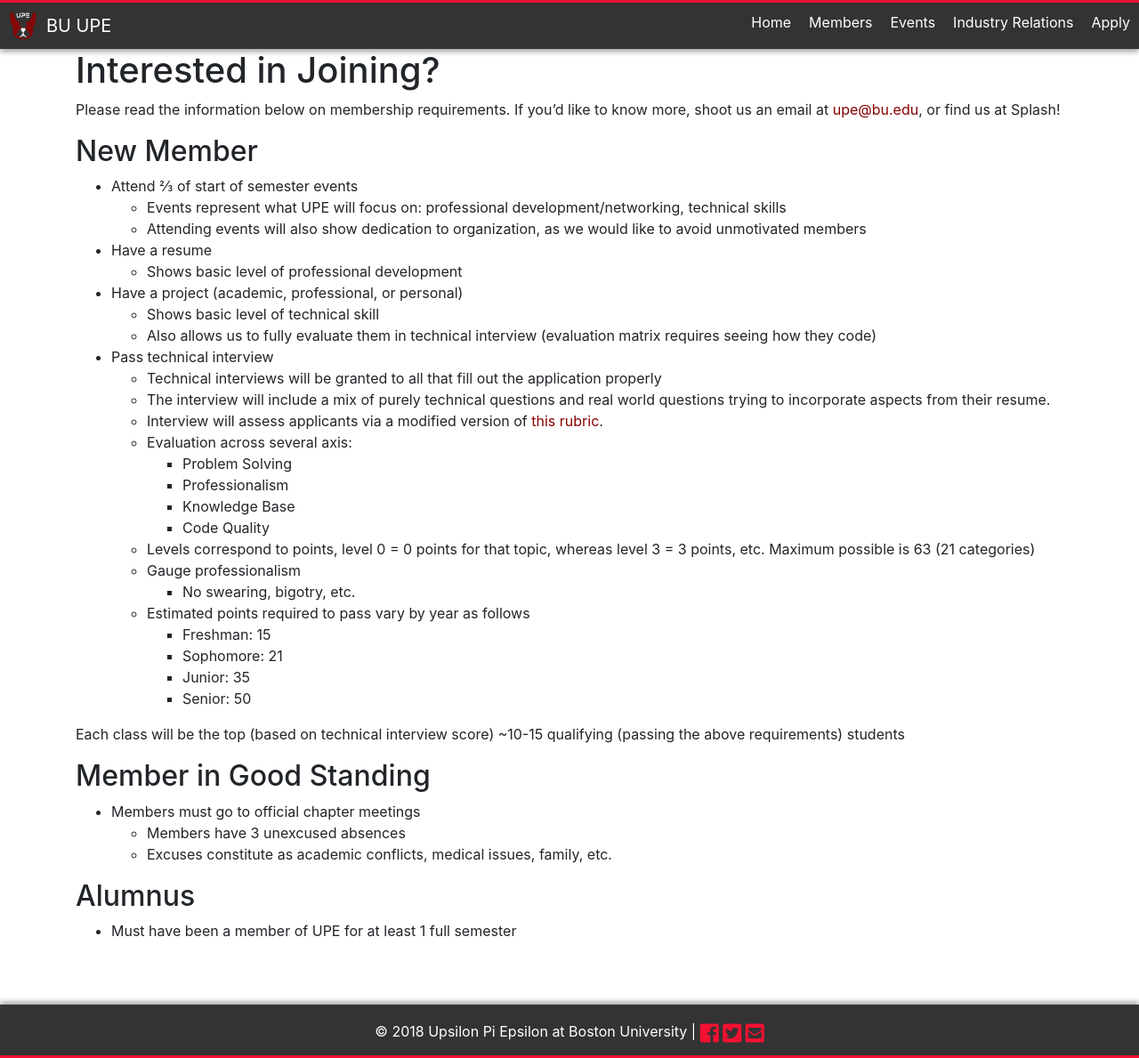
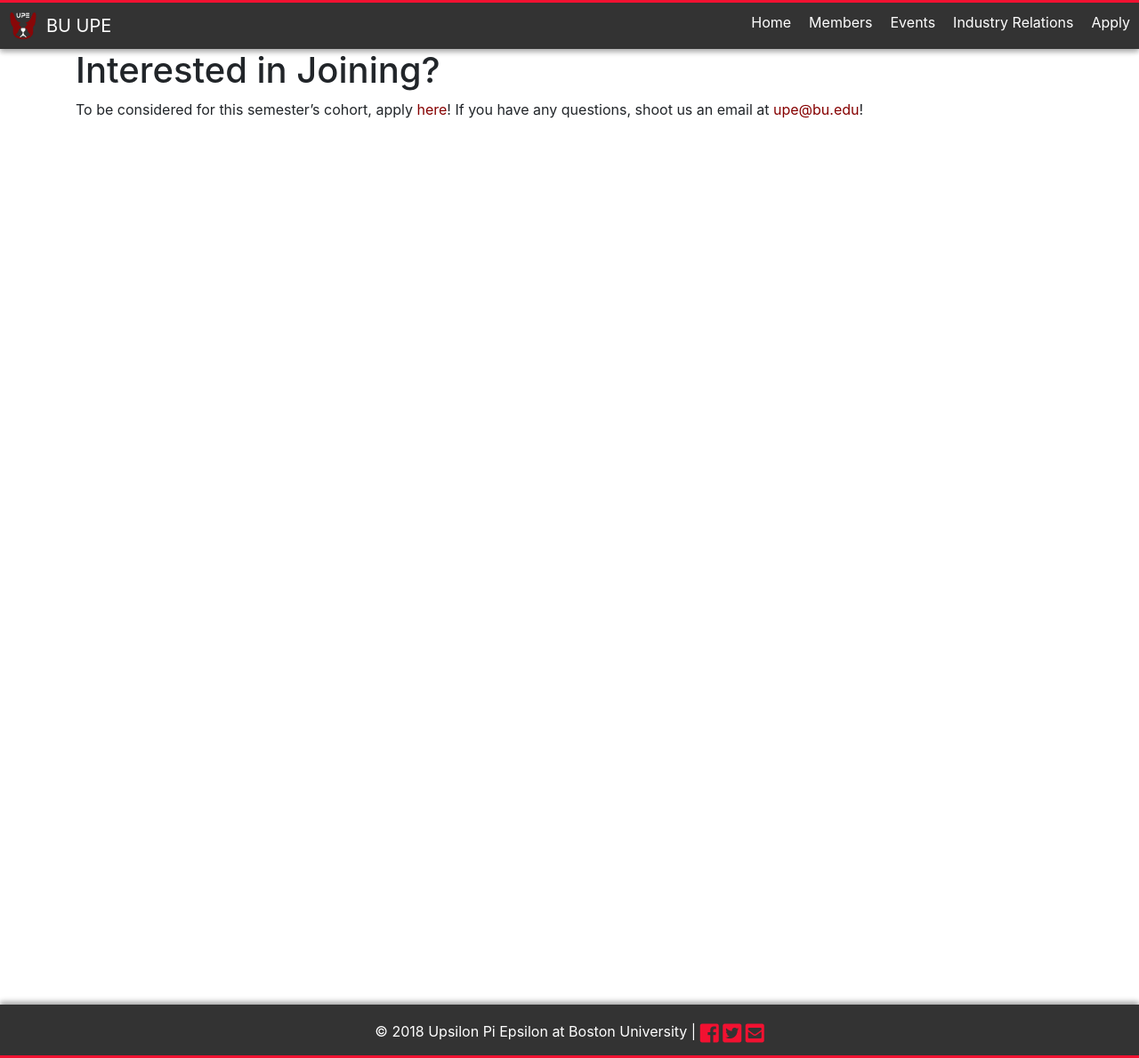
Before and after one commit to BUUPE/Old-Website, a Jekyll site: the page built from apply.md, in a window 1280 px wide and 1189 px high. Shown: the whole window at 89% size. Built offline with Jekyll 4.4.1, drawn with Linux system fonts in a browser that asks for light colours; nearby versions of some CDN libraries; comment, search, counter and statistics services are not loaded.

Commit message:
Update apply link

```diff
--- a/_includes/header.html
+++ b/_includes/header.html
@@ -19,7 +19,7 @@
         <a class="nav-link" href="/relations">Industry Relations</a>
       </li>
       <li class="nav-item">
-        <a class="nav-link" href="/apply">Apply</a>
+        <a class="nav-link" href="https://forms.gle/RRynwBT3eHW7BsT46">Apply</a>
       </li>
     </ul>
   </div>
--- a/apply.md
+++ b/apply.md
@@ -6,43 +6,4 @@ permalink: /apply
 
 # Interested in Joining?
 
-Please read the information below on membership requirements. If you'd like to know more, shoot us an email at [upe@bu.edu](mailto:upe@bu.edu), or find us at Splash!
-
-<!--## [Apply Now!](https://goo.gl/forms/t3XQUUyTM3TZiNlk2)-->
-
-## New Member
-- Attend ⅔ of start of semester events
-	- Events represent what UPE will focus on: professional development/networking, technical skills
-	- Attending events will also show dedication to organization, as we would like to avoid unmotivated members
-- Have a resume
-	- Shows basic level of professional development
-- Have a project (academic, professional, or personal)
-	- Shows basic level of technical skill
-	- Also allows us to fully evaluate them in technical interview (evaluation matrix requires seeing how they code)
-- Pass technical interview
-	- Technical interviews will be granted to all that fill out the application properly
-	- The interview will include a mix of purely technical questions and real world questions trying to incorporate aspects from their resume.
-	- Interview will assess applicants via a modified version of [this rubric](http://sijinjoseph.com/programmer-competency-matrix/).
-	- Evaluation across several axis:
-		- Problem Solving
-		- Professionalism
-		- Knowledge Base
-		- Code Quality
-	- Levels correspond to points, level 0 = 0 points for that topic, whereas level 3 = 3 points, etc. Maximum possible is 63 (21 categories)
-	- Gauge professionalism
-		- No swearing, bigotry, etc.
-	- Estimated points required to pass vary by year as follows
-		- Freshman: 15
-		- Sophomore: 21
-		- Junior: 35
-		- Senior: 50
-
-Each class will be the top (based on technical interview score) ~10-15 qualifying (passing the above requirements) students
-
-## Member in Good Standing
-- Members must go to official chapter meetings
-	- Members have 3 unexcused absences
-	- Excuses constitute as academic conflicts, medical issues, family, etc.
-
-## Alumnus
-- Must have been a member of UPE for at least 1 full semester
+To be considered for this semester's cohort, apply [here](https://forms.gle/RRynwBT3eHW7BsT46)! If you have any questions, shoot us an email at [upe@bu.edu](mailto:upe@bu.edu)!
--- a/assets/css/styles.css
+++ b/assets/css/styles.css
@@ -137,3 +137,11 @@ body {
   font-size: 16px;
   width: 100%;
 }
+
+#apply-now {
+  text-align: center;
+}
+
+#apply-now a {
+  color: #f21131;
+}
```
Also changed, not shown: index.md (+2 -0 lines).
